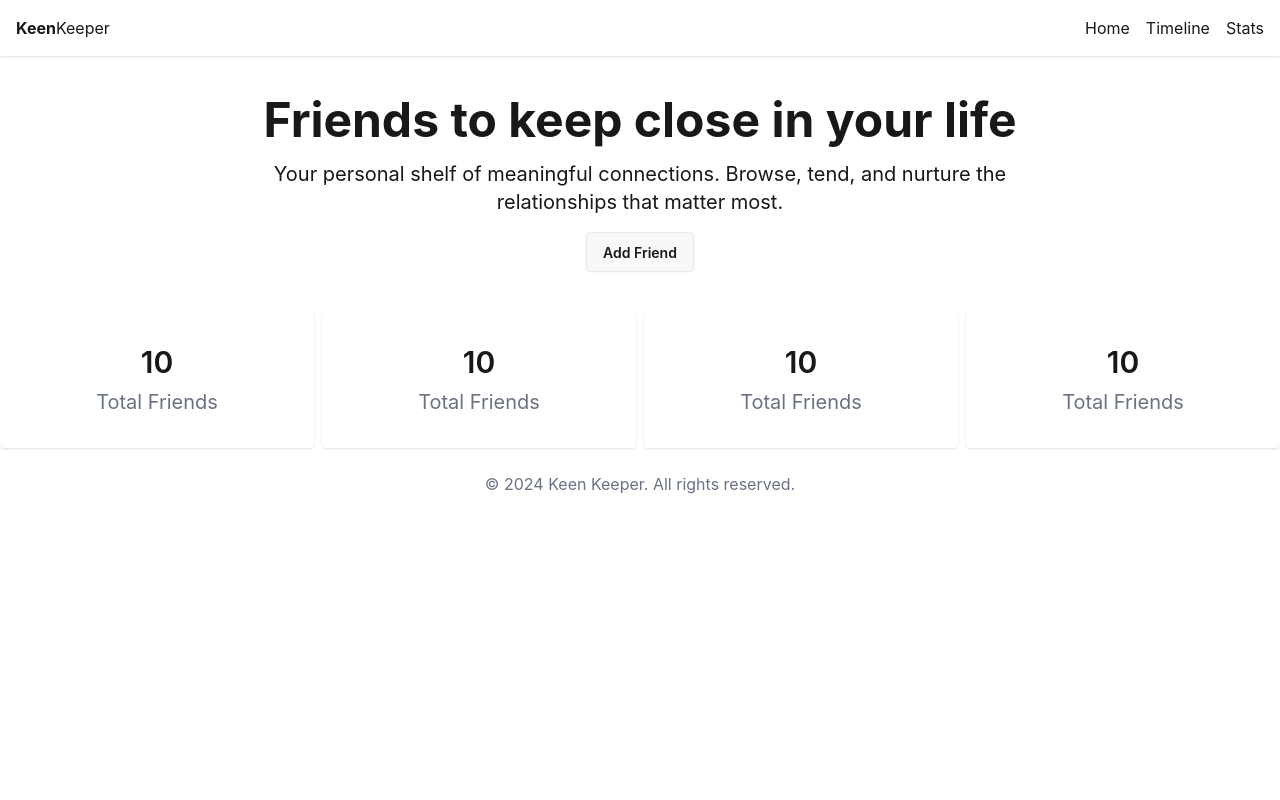
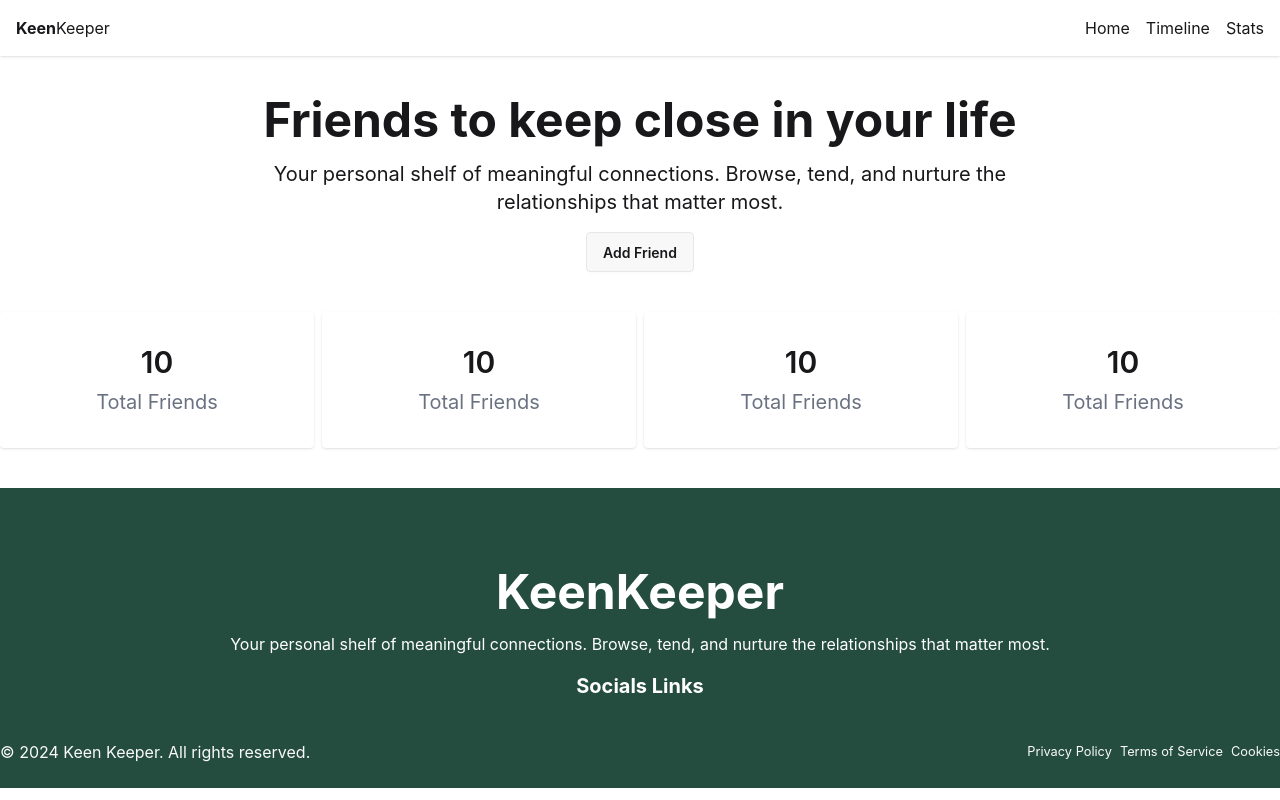
Before and after one commit to soniafrin/keen-keeper, a React (Vite) app: page / in a window 1280 px wide. Built offline with nearby package versions, Linux system fonts and the light colour scheme.

Commit message:
created all the components

```diff
--- a/src/components/rootLayout/RootLayout.jsx
+++ b/src/components/rootLayout/RootLayout.jsx
@@ -3,7 +3,7 @@ import NavBar from "../sharedComponents/NavBar";
 import Footer from "../sharedComponents/Footer";
 import Homepages from "../../pages/Homepages";
 
-const RootLayout = () => {
+const RootLayout = ({children}) => {
     return (
         <div>
             <NavBar />
--- a/src/components/sharedComponents/Footer.jsx
+++ b/src/components/sharedComponents/Footer.jsx
@@ -1,7 +1,26 @@
 const Footer = () => {
-    return(
-        <footer className=" py-6  text-gray-500">
-            <p className="text-center">&copy; 2024 Keen Keeper. All rights reserved.</p>
+    return (
+        <footer className="bg-[#244D3F]">
+            <div className=" text-center space-y-4 mt-10  text-white pt-20 container mx-auto">
+                <h2 className="text-5xl font-bold">KeenKeeper</h2>
+                <p>Your personal shelf of meaningful connections. Browse, tend, and nurture the relationships that matter most.</p>
+                <div>
+                    <p className="text-xl font-bold">Socials Links</p>
+                    <div className="flex">
+                        {/* <link>Insta</link>
+                    <link>fb</link>
+                    <link>x</link> */}
+                    </div>
+                </div>
+                <div className="flex justify-between items-center text-[#fafafa]">
+                    <p className="text-center py-6">&copy; 2024 Keen Keeper. All rights reserved.</p>
+                    <div className="flex justify-between gap-2">
+                        <small>Privacy Policy</small>
+                        <small>Terms of Service</small>
+                        <small>Cookies</small>
+                    </div>
+                </div>
+            </div>
         </footer>
     )
 }
--- /dev/null
+++ b/src/pages/Statistics.jsx
@@ -0,0 +1,8 @@
+const Statistics = () => {
+    return (
+        <div className="statistics">
+            Statistics
+        </div>
+    )
+}
+export default Statistics;
--- /dev/null
+++ b/src/pages/Timeline.jsx
@@ -0,0 +1,8 @@
+const Timeline = () => {
+    return(
+        <div className="timeline">
+            Timeline
+        </div>
+    )
+}
+export default Timeline;
```
Also changed, not shown: src/routers/router.jsx (+10 -8 lines).
